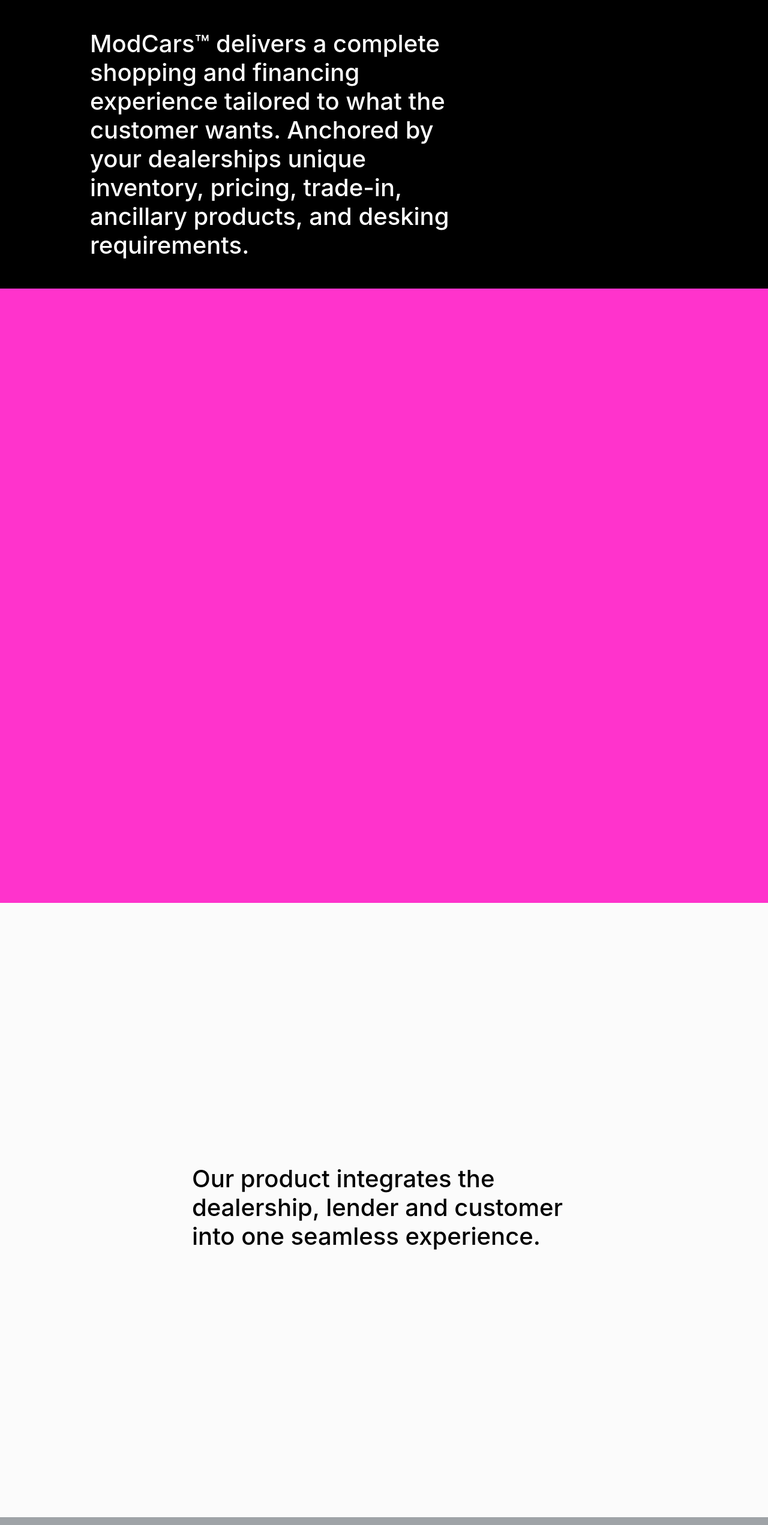
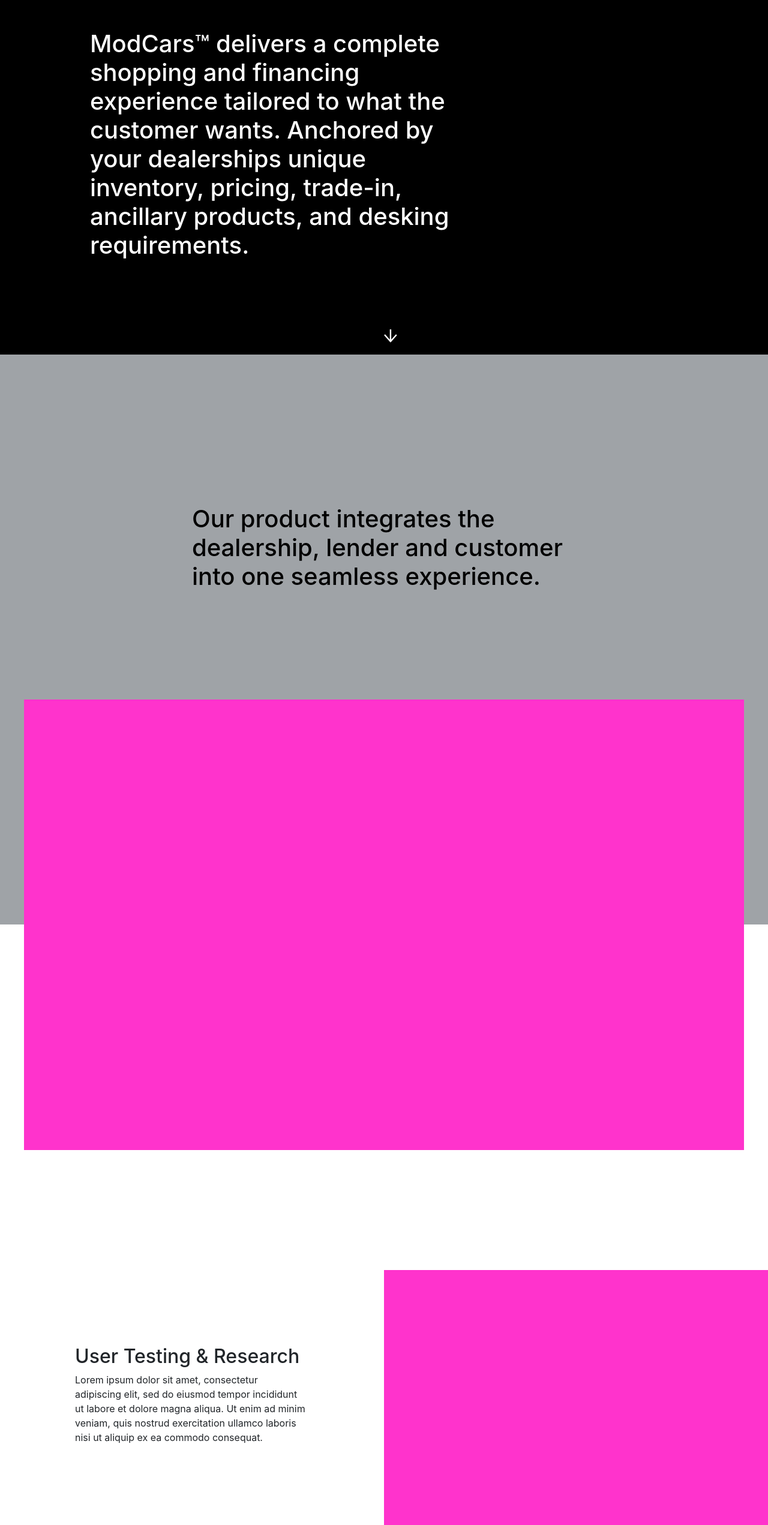
Before and after one commit to krisxcrash/caw, a Gatsby site in the folder portfolio/: page /ModCars in a window 1280 px wide. Shown: the part 255-2797 px from the top of the page at 60% size. Built offline with nearby package versions, Linux system fonts and the light colour scheme; Gatsby itself is replaced by a stand-in of ours.

Commit message:
working on project page, fixed menu, adding more responsiveness

```diff
--- a/portfolio/src/components/Header.js
+++ b/portfolio/src/components/Header.js
@@ -32,8 +32,8 @@ const Header = props => {
             color={theme.colors.black}
           />
         </Container>
+        <Menu isOpen={menuOpen} />
       </Navbar>
-      <Menu isOpen={menuOpen} />
     </>
   )
 }
--- a/portfolio/src/components/Layout.js
+++ b/portfolio/src/components/Layout.js
@@ -8,7 +8,7 @@ import GlobalStyles from "../shared/globalStyles"
 import { Container, Row, Col } from "react-bootstrap"
 
 import Header from "./Header"
-
+import Contact from "../components/templates/Contact"
 import Footer from "./templates/Footer"
 
 const Layout = ({ children, pageInfo }) => (
@@ -29,6 +29,7 @@ const Layout = ({ children, pageInfo }) => (
           <Header pageInfo={pageInfo} />
         </Container>
         {children}
+        <Contact />
         <Container fluid className="px-0" style={{ flex: 1 }}>
           <Row noGutters>
             <Col className="footer-col" style={{ background: "black" }}>
--- a/portfolio/src/components/molecules/MainButton.js
+++ b/portfolio/src/components/molecules/MainButton.js
@@ -2,7 +2,7 @@ import React from "react"
 import styled from "styled-components"
 
 const MainButton = props => {
-  const { children, color, fontColor, theme } = props
+  const { children, color, fontColor } = props
   return (
     <Container color={color} fontColor={fontColor}>
       {children}
@@ -14,7 +14,8 @@ const MainButton = props => {
 const Container = styled.button`
   align-content: center;
   background-color: ${({ color }) => color};
-  border-radius: 27.5px;
+  border-color: ${({ color }) => color};
+  border-radius: 27.5px !important;
   box-shadow: 0 6px 12px 0 rgba(26, 26, 26, 0.21);
   color: ${({ fontColor }) => fontColor};
   flex-direction: row;
--- a/portfolio/src/components/organisms/Menu.js
+++ b/portfolio/src/components/organisms/Menu.js
@@ -1,34 +1,14 @@
 import React from "react"
 import styled, { withTheme } from "styled-components"
-import Hamburger from "../atoms/Hamburger"
 
 const Menu = props => {
   const { isOpen, theme } = props
-  // const [menuOpen, setMenuOpen] = useState(isOpen)
-
-  // useEffect(() => {
-  //   (menuOpen)
-  // }, [menuOpen])
-
-  // const toggleMenu = () => {
-  //   console.log("menuOpen")
-  //   if (menuOpen) {
-  //     setMenuOpen(false)
-  //   } else {
-  //     setMenuOpen(true)
-  //   }
-  // }
 
   return (
     <Container isOpen={isOpen}>
-      <Hamburger
-        isOpen={isOpen}
-        color={theme.colors.white}
-        // onClick={toggleMenu}
-      />
       <Link href="/">Home</Link>
 
-      <Link href="/page-2">Portfolio</Link>
+      <Link href="/ModCars">Portfolio</Link>
 
       <Link href="#">About</Link>
     </Container>
--- a/portfolio/src/components/templates/Contact.js
+++ b/portfolio/src/components/templates/Contact.js
@@ -10,9 +10,14 @@ const Contact = props => {
       <Row align="center" className="h-100">
         <Col sm={12} className="align-self-center">
           <Headline>Let's work together</Headline>
-          <MainButton color={theme.colors.white} fontColor={theme.colors.black}>
-            Contact{" "}
-          </MainButton>
+          <A href="mailto:chadaustnwhite@gmail.com" target="_blank">
+            <MainButton
+              color={theme.colors.white}
+              fontColor={theme.colors.black}
+            >
+              Contact{" "}
+            </MainButton>
+          </A>
         </Col>
       </Row>
     </Container>
@@ -32,4 +37,14 @@ const Headline = styled.div`
   margin-bottom: 29px;
 `
 
+const A = styled.a`
+  text-decoration: none;
+  color: ${({ theme }) => theme.colors.black};
+
+  &:hover {
+    text-decoration: none;
+    color: ${({ theme }) => theme.colors.black};
+  }
+`
+
 export default withTheme(Contact)
--- /dev/null
+++ b/portfolio/src/icons/DownArrow.js
@@ -0,0 +1,42 @@
+import React from "react"
+import PropTypes from "prop-types"
+
+const DownArrow = props => {
+  const { color, className, height, style, width } = props
+
+  return (
+    <svg
+      width={width}
+      height={height}
+      viewBox="0 0 68 68"
+      fill="none"
+      style={style}
+      className={className}
+    >
+      <path
+        fillRule="evenodd"
+        clipRule="evenodd"
+        d="M67.045 30.478l-30.62 34.05-2.772 3.082-2.771-3.082L.26 30.478l5.543-4.985 24.122 26.824V.029h7.454v52.288l24.122-26.824 5.543 4.985z"
+        fill={color || "#000000"}
+      />
+    </svg>
+  )
+}
+
+DownArrow.defaultProps = {
+  style: {},
+  color: "",
+  className: "",
+  height: null,
+  width: null,
+}
+
+DownArrow.propTypes = {
+  style: PropTypes.objectOf(PropTypes.any),
+  color: PropTypes.string,
+  className: PropTypes.string,
+  height: PropTypes.string,
+  width: PropTypes.string,
+}
+
+export default DownArrow
--- a/portfolio/src/pages/ModCars.js
+++ b/portfolio/src/pages/ModCars.js
@@ -2,10 +2,14 @@ import React from "react"
 import styled, { withTheme } from "styled-components"
 import { Link } from "gatsby"
 
+import { Col, Row } from "react-bootstrap"
+
 import Layout from "../components/layout"
 import SEO from "../components/seo"
 import theme from "../shared/theme"
+import DownArrow from "../icons/DownArrow"
 
+const imageHeight = 751
 const ModCars = () => (
   <Layout pageInfo={{ pageName: "ModCars" }}>
     <SEO title="ModCars" />
@@ -20,34 +24,89 @@ const ModCars = () => (
         </SubTitle>
       </Content>
       <Number>01</Number>
-      {/* <Link to="#test">Go back to the homepage</Link> */}
+
+      <DownArrow
+        color={theme.colors.white}
+        width={22}
+        style={{
+          position: "absolute",
+          bottom: 20,
+          left: "50vw",
+        }}
+      />
     </Container>
     <PlaceholderImage height={1024} id="TEST" />
-    <PlaceholderBlock backgroundColor={theme.colors.lightGray}>
-      <SubTitle color={theme.colors.black} style={{ width: "50%" }}>
+    <Block
+      justify="flex-start"
+      // height={2200}
+      backgroundColor={theme.colors.gray}
+    >
+      <SubTitle
+        color={theme.colors.black}
+        style={{ width: "50%", margin: "250px auto" }}
+      >
         Our product integrates the dealership, lender and customer into one
         seamless experience.
       </SubTitle>
-      <PlaceholderImage height={751} backgroundColor="#ff33cc" />
-    </PlaceholderBlock>
-    <PlaceholderBlock backgroundColor={theme.colors.gray}>
+      <PlaceholderImage
+        height={imageHeight}
+        width={1200}
+        backgroundColor="#ff33cc"
+      />
+    </Block>
+    <Block paddingTop={imageHeight / 2}>
+      <Row noGutters style={{ padding: "200px 0 100px", width: "100vw" }}>
+        <Col lg={6} md={12}>
+          <TwoByContent padding="125px 50px 125px 125px">
+            <TwoByTitle>User Testing & Research</TwoByTitle>
+            <TwoBySubtitle>
+              Lorem ipsum dolor sit amet, consectetur adipiscing elit, sed do
+              eiusmod tempor incididunt ut labore et dolore magna aliqua. Ut
+              enim ad minim veniam, quis nostrud exercitation ullamco laboris
+              nisi ut aliquip ex ea commodo consequat.
+            </TwoBySubtitle>
+          </TwoByContent>
+        </Col>
+        <Col lg={6} md={12}>
+          <TwoByImage />
+        </Col>
+      </Row>
+      <Row noGutters style={{ padding: "100px 0 200px", width: "100vw" }}>
+        <Col lg={6} md={12}>
+          <TwoByImage />
+        </Col>
+        <Col lg={6} md={12}>
+          <TwoByContent padding="125px 125px 125px 50px">
+            <TwoByTitle>User Testing & Research</TwoByTitle>
+            <TwoBySubtitle>
+              Lorem ipsum dolor sit amet, consectetur adipiscing elit, sed do
+              eiusmod tempor incididunt ut labore et dolore magna aliqua. Ut
+              enim ad minim veniam, quis nostrud exercitation ullamco laboris
+              nisi ut aliquip ex ea commodo consequat.
+            </TwoBySubtitle>
+          </TwoByContent>
+        </Col>
+      </Row>
+    </Block>
+    <Block justify="center" backgroundColor={theme.colors.gray}>
       <h1 style={{ textAlign: "center" }}>Placeholder - Wireframes</h1>
-    </PlaceholderBlock>
-    <PlaceholderBlock backgroundColor={theme.colors.white}>
+    </Block>
+    <Block justify="center" backgroundColor={theme.colors.white}>
       <h1 style={{ textAlign: "center" }}>Placeholder - UI Designs</h1>
-    </PlaceholderBlock>
-    <PlaceholderBlock backgroundColor={theme.colors.gray}>
+    </Block>
+    <Block justify="center" backgroundColor={theme.colors.gray}>
       <h1 style={{ textAlign: "center" }}>Placeholder - Analytics</h1>
-    </PlaceholderBlock>
+    </Block>
   </Layout>
 )
 
 const Container = styled.div`
-  height: 85vh;
+  min-height: 85vh;
   background-color: ${({ theme }) => theme.colors.black};
   padding: 150px;
   display: flex;
   justify-content: space-between;
+  position: relative;
 `
 
 const Content = styled.div`
@@ -73,27 +132,38 @@ const Number = styled.h3`
   text-decoration: underline;
 `
 
-const Image = styled.img``
-
-const BackgroundBlock = styled.div`
-  background-color: ${({ theme }) => theme.colors.lightGray};
-  height: 800px;
-  display: flex;
-  justify-content: center;
-  align-items: center;
-`
-
 const PlaceholderImage = styled.div`
   background-color: #ff33cc;
   height: ${({ height }) => height + "px" || 80 + "vh"};
+  width: ${({ width }) => width + "px" || 100 + "vw"};
+  position: absolute;
+  bottom: calc((${({ height }) => height + "px"} / 2) * -1);
 `
 
-const PlaceholderBlock = styled.div`
-  height: 1024px;
+const Block = styled.div`
+  min-height: 950px;
   background-color: ${({ backgroundColor }) => backgroundColor};
   display: flex;
-  justify-content: center;
+  flex-direction: column;
+  justify-content: ${({ justify }) => justify};
   align-items: center;
+  position: relative;
+  padding-top: ${({ paddingTop }) => paddingTop}px;
 `
 
+const TwoByImage = styled.div`
+  height: 425px;
+  width: 744px;
+  background-color: #ff33cc;
+`
+
+const TwoByContent = styled.div`
+  max-width: 560px;
+  padding: ${({ padding }) => padding};
+`
+
+const TwoByTitle = styled.h2``
+
+const TwoBySubtitle = styled.p``
+
 export default ModCars
--- a/portfolio/src/shared/globalStyles.js
+++ b/portfolio/src/shared/globalStyles.js
@@ -1,4 +1,4 @@
-import { createGlobalStyle } from 'styled-components/macro';
+import { createGlobalStyle } from "styled-components/macro"
 
 export default createGlobalStyle`
   html, body {
@@ -7,4 +7,15 @@ export default createGlobalStyle`
     width: 100vw;
     overflow-x: hidden;
   }
+  a:focus {
+     outline: none !important;
+  }
+
+  a:visited {
+     outline: none !important;
+  }
+
+  button:focus {
+     outline: none;
+  }
 `
```
Also changed, not shown: portfolio/src/components/atoms/Hero.js (+3 -4 lines), portfolio/src/components/templates/PortfolioBlock.js (+21 -6 lines), portfolio/src/pages/index.js (+12 -4 lines).
